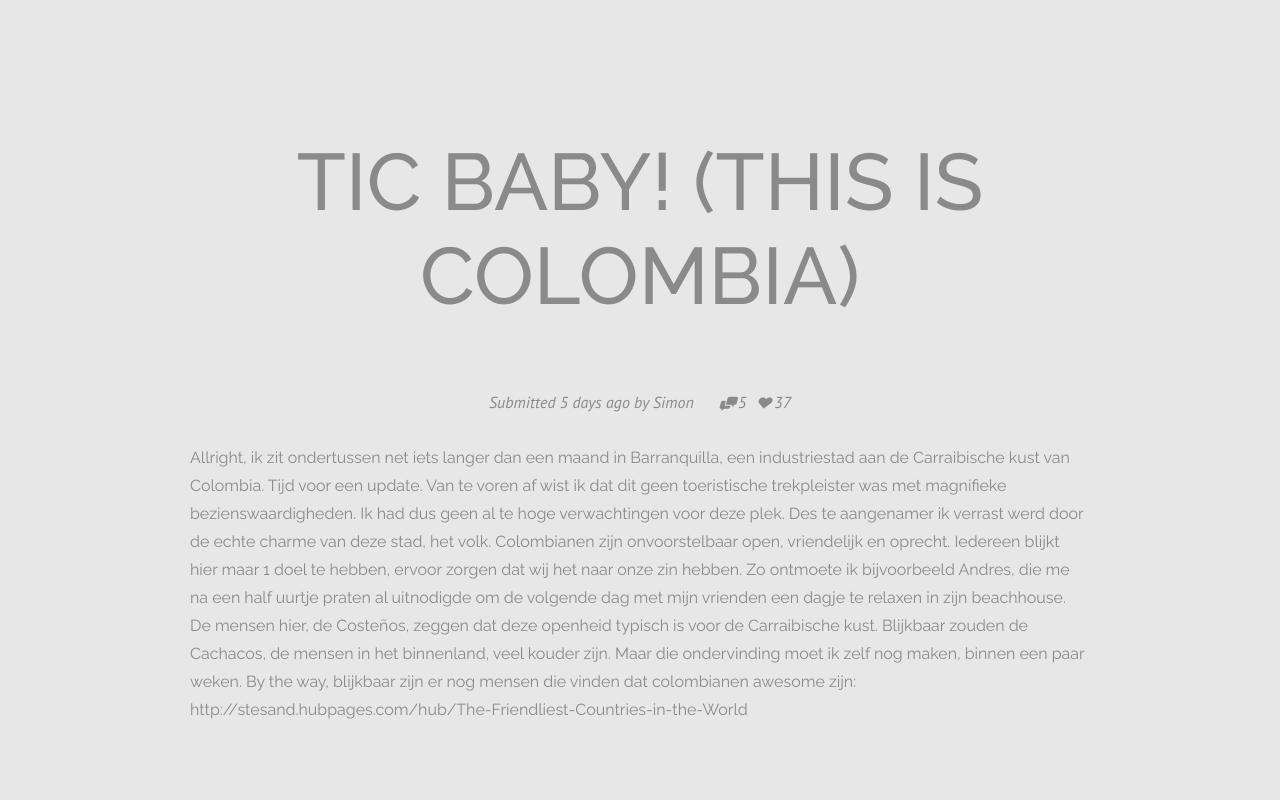
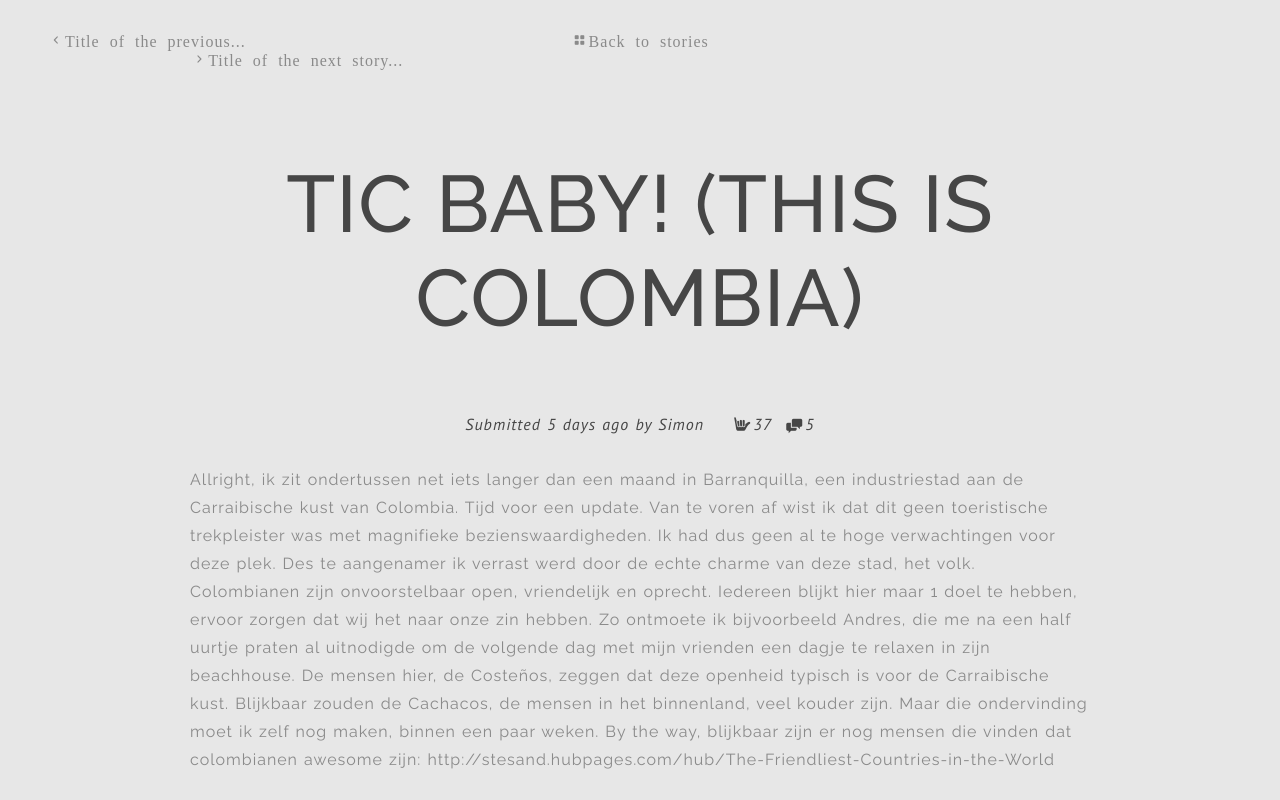
Before and after one commit to sjbuysse/tile-blog, a plain HTML site: page article.html in a window 1280 px wide. Shown: the top 800 px of the page. Drawn offline with nearby package versions, Linux system fonts and the light colour scheme.

Commit message:
added shaka icon, working on comments

```diff
--- a/article.html
+++ b/article.html
@@ -4,23 +4,31 @@
         <link href="normalize.css" rel="stylesheet" />
         <link href="main.css" rel="stylesheet" />
         <link href="banner.css" rel="stylesheet" />
+        <link href="icons.css" rel="stylesheet" />
         <link href='http://fonts.googleapis.com/css?family=Raleway:400,500,600,700,800,900' rel='stylesheet' type='text/css'>
         <link href='http://fonts.googleapis.com/css?family=Tangerine:400,700' rel='stylesheet' type='text/css'>
         <link href='http://fonts.googleapis.com/css?family=PT+Sans:400italic' rel='stylesheet' type='text/css'>
     </head>
     <title>Working holiday in Australia</title>
     <body>
+    <div class="article-nav">
+        <ul>
+            <li class="icon-chevron-small-left">Title of the previous...</li>
+            <li class="icon-grid">Back to stories</li>
+            <li class="icon-chevron-small-right">Title of the next story...</li>
+        </ul>
+    </div>
     <div class="article">
         <h1>Tic Baby! (This is Colombia)</h1>
         <div class="article-info">
             <h3 class="date-author">Submitted 5 days ago by Simon</h3>
-            <h3 class="comments icon-chat">5</h3>
-            <h3 class="likes icon-heart">37</h3>
+            <h3 class="likes icon-shaka">37</h3>
+            <h3 class="icon-chat comments">5</h3>
         </div>
         <p>Allright, ik zit ondertussen net iets langer dan een maand in Barranquilla, een industriestad aan de Carraibische kust van Colombia. Tijd voor een update. Van te voren af wist ik dat dit geen toeristische trekpleister was met magnifieke bezienswaardigheden. Ik had dus geen al te hoge verwachtingen voor deze plek. Des te aangenamer ik verrast werd door de echte charme van deze stad, het volk. Colombianen zijn onvoorstelbaar open, vriendelijk en oprecht. Iedereen blijkt hier maar 1 doel te hebben, ervoor zorgen dat wij het naar onze zin hebben. Zo ontmoete ik bijvoorbeeld Andres, die me na een half uurtje praten al uitnodigde om de volgende dag met mijn vrienden een dagje te relaxen in zijn beachhouse. De mensen hier, de Costeños, zeggen dat deze openheid typisch is voor de Carraibische kust. Blijkbaar zouden de Cachacos, de mensen in het binnenland, veel kouder zijn. Maar die ondervinding moet ik zelf nog maken, binnen een paar weken. By the way, blijkbaar zijn er nog mensen die vinden dat colombianen awesome zijn: http://stesand.hubpages.com/hub/The-Friendliest-Countries-in-the-World</p>
     <div class="banner">
-        <a href="#" class="unslider-arrow prev"></a>
-        <a href="#" class="unslider-arrow next"></a>
+        <a href="#" class="unslider-arrow prev icon-chevron-with-circle-left"></a>
+        <a href="#" class="unslider-arrow next icon-chevron-with-circle-right"></a>
         <ul>
             <li style="background-image: url(img/hero.jpg);">
            </li>
@@ -28,10 +36,18 @@
              </li>
         </ul>
     </div>
+    <h3>Testjen</h3>
     <p>Mijn tweede belangrijke waarneming is dat een Colombiaan nooit gehaast is. Als je iemand tegenkomt zal die gerust op zijn dooie gemak een babbeltje met je slaan, ook al is hij reeds een half uur te laat voor zijn afspraak! Het is trouwens helemaal geen probleem om te laat te zijn. Rond eerst alles af waarmee je bezig bent en kom dan ´fully prepared´ naar de meeting. In Belgie zouden we ons ontbijt en douche skippen om op tijd te zijn. Hier verwacht men dat je op je opperbest arriveert en pas weggaat wanneer alles afgesloten is. Daarbovenop heb je altijd tijd voor iemand, altijd. Het is enorm onbeleefd om je je snel uit de voeten te maken omdat je nog het een en ander moet doen. Een enorme aanpassing, maar een mentaliteit waar we (ik althans) nog wat van kunnen leren - leef in het heden.
-
+    </p><p>
     Een derde en voorlopig laatste opmerkelijke karaktertrek van de Colombianen is dat ze geen ´nee´ kennen. Alles wat je vraagt of verzoekt heeft een positief antwoord. Ze verwachten dit ook van u. Als ze je vragen om te dansen, zeg je ´ja´. Als ze je uitnodigen om naar de kerk te gaan, antwoord je ´graag´. Als ze je een bord met butifarra aanbieden, een gerecht waar zogezegd kat in verwerkt zou worden, eet je dit op tot de laatste kruimel. Een excellente mannier om uit de westerse comfortzone te treden.</p>
-
+    </div>
+    <div class="comments">
+        <h1>5 Comments</h1>
+        <div class="comment-wrapper">
+            <p class="name">Annemie</p>
+            <p class="date">14 days ago</p>
+            <p class="comment">Ziet er superleuk uit daar</p>
+        </div>
     </div>
 
     <script src="https://ajax.googleapis.com/ajax/libs/jquery/2.1.4/jquery.min.js"></script>
--- a/banner.scss
+++ b/banner.scss
@@ -1,10 +1,9 @@
-@mixin arrow-icon($icon){
+@mixin arrow-icon{
     position: absolute;
     top: 45vh;
     z-index: 1;
     &::before {
         font-family: 'icomoon';
-        content: $icon;
         font-size: 5rem;
         color: white;
         color: rgba(256, 256, 256, 0.5);
@@ -17,6 +16,7 @@
 
 .banner {
     position: absolute;
+    margin-top: 5vh;
     left: 0;
     ul{
         padding: 0;
@@ -35,8 +35,9 @@
     ul li {
         float: left;
     }
-    & + p {
-        margin-top: 100vh;
+    /*position the next element under the banner*/
+    & + * {
+        margin-top: 108vh;
     }
 }
 .dots {
@@ -69,9 +70,9 @@
 
 .prev {
     left: 3rem;
-    @include arrow-icon("\e603")
+    @include arrow-icon;
 }
 .next {
     right: 3rem;
-    @include arrow-icon("\e604")
+    @include arrow-icon;
 }
--- /dev/null
+++ b/icons.css
@@ -0,0 +1,55 @@
+@font-face {
+    font-family: 'icomoon';
+    src:url('fonts/icomoon.eot?fu11xp');
+    src:url('fonts/icomoon.eot?#iefixfu11xp') format('embedded-opentype'),
+        url('fonts/icomoon.ttf?fu11xp') format('truetype'),
+        url('fonts/icomoon.woff?fu11xp') format('woff'),
+        url('fonts/icomoon.svg?fu11xp#icomoon') format('svg');
+    font-weight: normal;
+    font-style: normal;
+}
+
+[class^="icon-"], [class*=" icon-"] {
+    font-family: 'icomoon';
+    speak: none;
+    font-style: normal;
+    font-weight: normal;
+    font-variant: normal;
+    text-transform: none;
+    line-height: 1;
+
+    /* Better Font Rendering =========== */
+    -webkit-font-smoothing: antialiased;
+    -moz-osx-font-smoothing: grayscale;
+}
+
+.icon-shaka:before {
+    content: "\e609";
+}
+.icon-chevron-small-right:before {
+    content: "\e607";
+}
+.icon-chevron-small-left:before {
+    content: "\e608";
+}
+.icon-grid:before {
+    content: "\e600";
+}
+.icon-images:before {
+    content: "\e601";
+}
+.icon-chevron-with-circle-right:before {
+    content: "\e602";
+}
+.icon-chevron-with-circle-left:before {
+    content: "\e603";
+}
+.icon-chat:before {
+    content: "\e604";
+}
+.icon-heart:before {
+    content: "\e605";
+}
+.icon-heart-outlined:before {
+    content: "\e606";
+}
--- a/main.scss
+++ b/main.scss
@@ -9,52 +9,33 @@
     padding: 0.5rem;
     border-radius: 4px;
 }
-@mixin icon ($icon, $margin-left, $margin-top){
+@mixin icon ($margin-left, $margin-top){
     position: relative;
     margin-left: $margin-left;
     &::before{
         font-family: 'icomoon';
-        content: $icon;
+        font-style: normal;
         position: absolute;
         left: -1.2rem;
         top: $margin-top;
     }
 }
-
-@font-face {
-    font-family: 'icomoon';
-    src:url('fonts/icomoon.eot?7j3tf2');
-    src:url('fonts/icomoon.eot?#iefix7j3tf2') format('embedded-opentype'),
-        url('fonts/icomoon.ttf?7j3tf2') format('truetype'),
-        url('fonts/icomoon.woff?7j3tf2') format('woff'),
-        url('fonts/icomoon.svg?7j3tf2#icomoon') format('svg');
-    font-weight: normal;
-    font-style: normal;
+@mixin center-page{
+    max-width: 900px;
+    margin: 0 auto;
 }
-
-[class^="icon-"], [class*=" icon-"] {
-    font-family: 'icomoon';
-    speak: none;
-    font-style: normal;
-    font-weight: normal;
-    font-variant: normal;
-    text-transform: none;
-    line-height: 1;
-
-    /* Better Font Rendering =========== */
-    -webkit-font-smoothing: antialiased;
-    -moz-osx-font-smoothing: grayscale;
-}
-
 
 html, body{
     font-family: 'Raleway', sans-serif;
     background-color: $back-color;
     color: $text-color;
+    letter-spacing: 0.0625rem;
+    word-spacing: 0.0625rem;
 }
 
 h1, h2, h3, h4, h5, h6 {
   font-weight: 500;
+  color: #464646;
 }
 
 a {
@@ -95,10 +76,32 @@
 /**********************
 * ARTICLE
 **********************/
+.article-nav{
+    ul {
+        margin: 2rem 3rem;
+        padding: 0;
+    }
+    li{
+        list-style: none;
+        margin: 0;
+        display: inline-block;
+        &:first-child{
+            width: 30%;
+        }
+        &:nth-child(2){
+            width: 39%;
+            text-align: center;
+        }
+        &:nth-child(3){
+            width: 30%;
+            text-align: right;
+        }
+
+    }
+}
 .article {
-    max-width: 900px;
     padding-top : 1px;
-    margin: 5rem auto;
+    @include center-page;
     h1 {
         text-transform: uppercase;
         text-align: center;
@@ -116,16 +119,33 @@
             font-style:italic;
             font-family: 'PT Sans', sans-serif;
             &.comments{
-                @include icon("\e602", 2.5rem, 2px);
+                @include icon(1.7rem, 2px);
               }
             &.likes{
-                @include icon("\e601", 1.5rem, 1px);
+                @include icon(2.7rem, 0);
             }
         }
     }
 
 }
 
+/**********************
+* COMMENTS
+*********************/
+.comments{
+    @include center-page;
+    h1 {
+        font-size: 2rem;
+        border-bottom: 1px solid $text-color;
+        border-top: 1px solid $text-color;
+        padding: 2rem 0;
+        text-align: center;
+        /*text-transform: uppercase;*/
+    }
+    .comment-wrapper {
+        padding-left: 2rem;
+    }
+}
 
 /**********************
 * TILE LAYOUT
```
Also changed, not shown: banner.css, fonts/icomoon.ttf, fonts/icomoon.woff, icon svg/shaka.svg (added), main.css, 9 other files.
